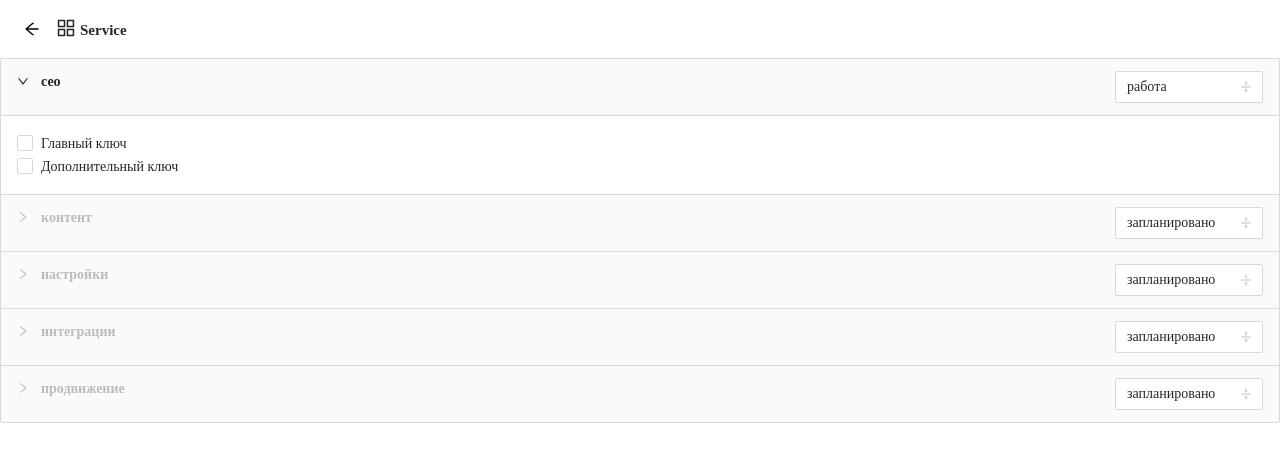
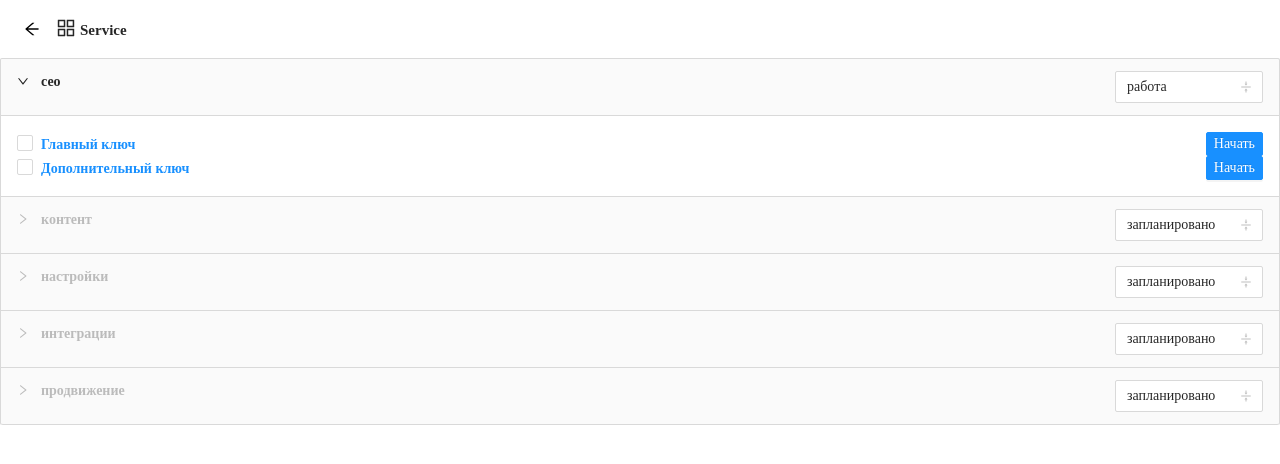
Before and after one commit to zharinov-nikita/app-client, a React (Create React App) app: page /process in a window 1280 px wide. Both pictures are taken after a click on the element 29 px from the left and 82 px from the top of the page. Shown: the top 464 px of the page. Built offline with nearby package versions, Linux system fonts and the light colour scheme.

Commit message:
Components update

```diff
--- a/src/microservices/process/components/ProcessList/ProcessItem/TaskItem/TaskItem.tsx
+++ b/src/microservices/process/components/ProcessList/ProcessItem/TaskItem/TaskItem.tsx
@@ -1,5 +1,5 @@
 import React from 'react'
-import { Button, Checkbox, Col, Input, Row } from 'antd'
+import { Button, Checkbox, Col, Input, List, Row, Typography } from 'antd'
 import { useAppDispatch } from '../../../../../../hooks/redux'
 import { processSlice, TaskType } from '../../../../store/process'
 import type { DatePickerProps } from 'antd';
@@ -14,15 +14,18 @@ const TaskItem: React.FC<PropsTaskItemType> = ({ task }) => {
     const dispatch = useAppDispatch()
     const { updateTaskProcess } = processSlice.actions
     return (
-        <Row>
-            <Col span={24}>
+        <Col span={24}>
+            <div style={{ display: 'flex', alignItems: 'center', justifyContent: 'space-between' }}>
                 <Checkbox
                     checked={task.completed}
                     onChange={() => dispatch(updateTaskProcess({ ...task, completed: !task.completed }))} >
-                    {task.name}
+                    <Typography.Link strong>
+                        {task.name}
+                    </Typography.Link>
                 </Checkbox>
-            </Col>
-        </Row>
+                <Button children='Начать' size='small' type='primary' />
+            </div>
+        </Col>
     )
 }
 
```
